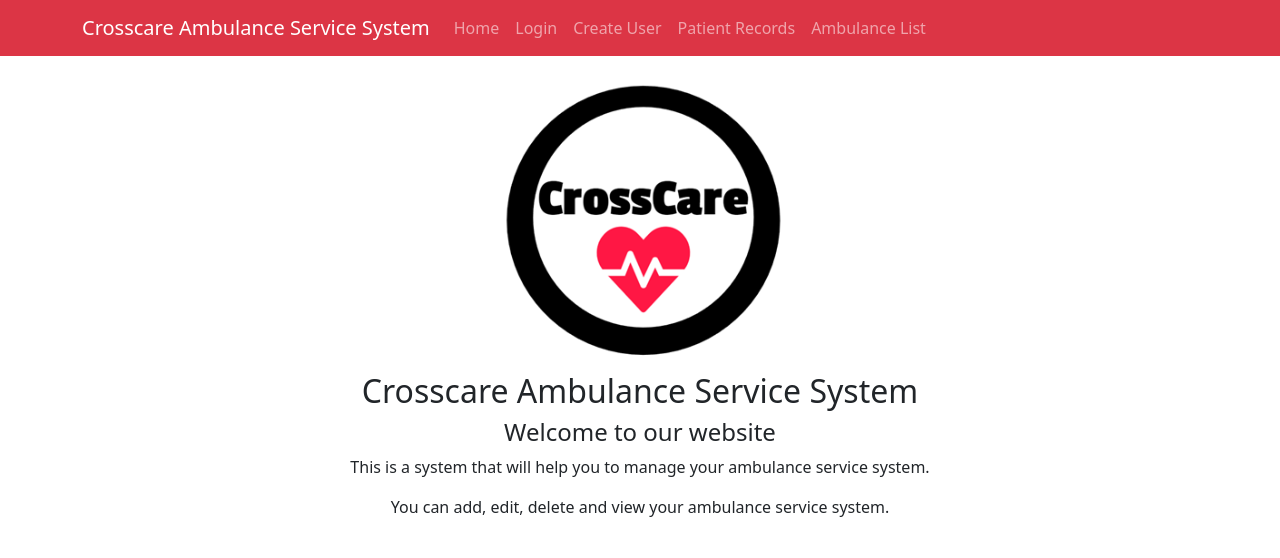
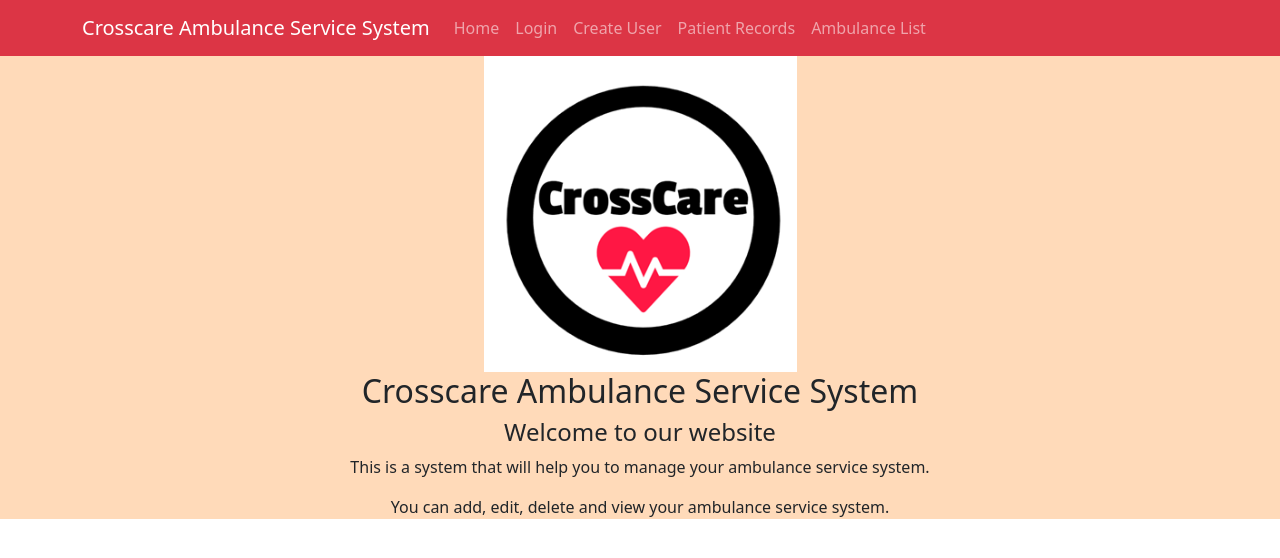
Before and after one commit to MithulPy/CrossCare_Software_Dev_Project_Group-3, a React (Create React App) app in the folder graphql-react-client/: page / in a window 1280 px wide. Shown: the top 558 px of the page. Built offline with nearby package versions, Linux system fonts and the light colour scheme.

Commit message:
[Added color to pages]

```diff
--- a/graphql-react-client/src/App.css
+++ b/graphql-react-client/src/App.css
@@ -38,4 +38,5 @@
 }
 body {
   background-color: #fffacd; /* light yellow */
+
 }
--- a/graphql-react-client/src/App.js
+++ b/graphql-react-client/src/App.js
@@ -1,6 +1,6 @@
 import './App.css';
 //
-import React from 'react';
+import React, { useState } from 'react';
 import {
   BrowserRouter as Router,
   Route,
@@ -31,8 +31,9 @@ import Home from './components/Home';
 
 //
 function App() {
-
+const [color,changeColor] =useState("#FFDAB9");
   return (
+    <div style={{background: color}}>
     <Router>
 
       <Navbar bg="danger" variant="dark" expand="lg">
@@ -82,7 +83,7 @@ function App() {
 
     </Router>
 
-
+</div>
   );
 }
 //<Route render ={()=> < App />} path="/" />
--- a/graphql-react-client/src/index.css
+++ b/graphql-react-client/src/index.css
@@ -5,6 +5,9 @@ body {
     sans-serif;
   -webkit-font-smoothing: antialiased;
   -moz-osx-font-smoothing: grayscale;
+  background-color: #fffacd; /* light yellow */
+
+
 }
 
 code {
```
